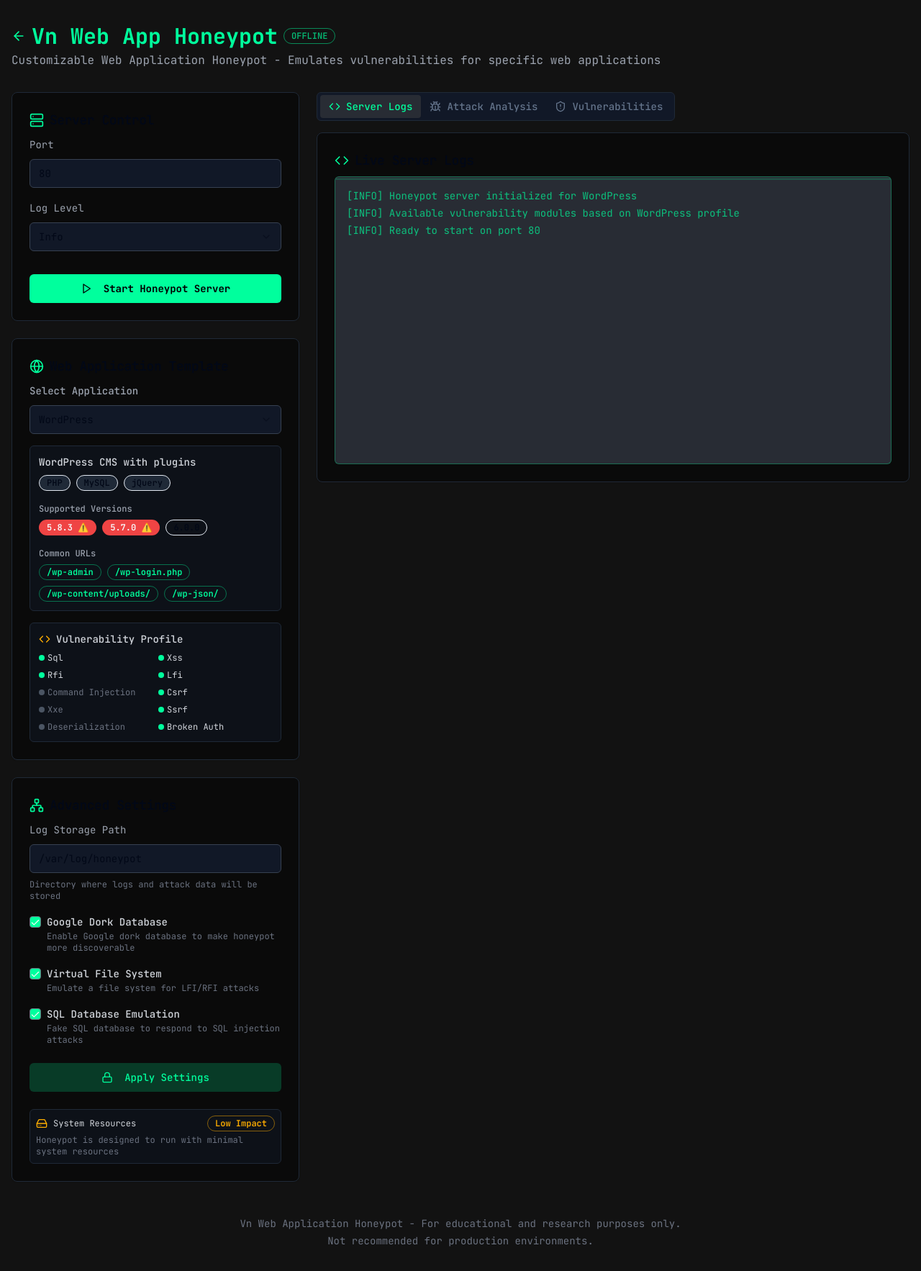
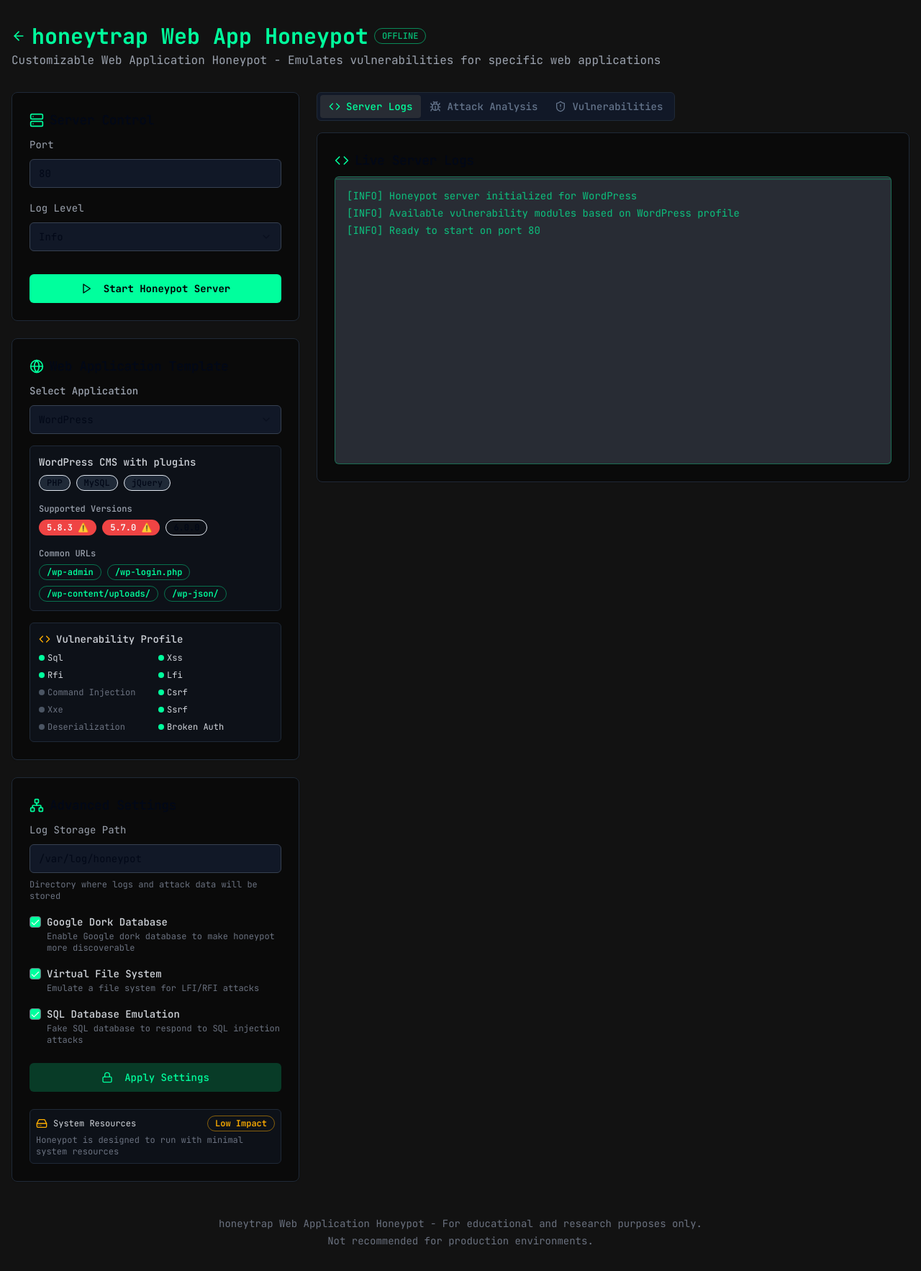
Before and after one commit to Vikram5364/honeytrap-garden, a React (Vite) app: page /server in a window 1280 px wide. Shown: the whole page at 72% size. Built offline with nearby package versions, Linux system fonts and the light colour scheme.

Commit message:
Rename app to Honeytrap
Rename all instances of "Vn" to "Honeytrap".

```diff
--- a/index.html
+++ b/index.html
@@ -4,11 +4,11 @@
   <head>
     <meta charset="UTF-8" />
     <meta name="viewport" content="width=device-width, initial-scale=1.0" />
-    <title>Vn</title>
+    <title>honeytrap</title>
     <meta name="description" content="Lovable Generated Project" />
     <meta name="author" content="Lovable" />
 
-    <meta property="og:title" content="Vn" />
+    <meta property="og:title" content="honeytrap" />
     <meta property="og:description" content="Lovable Generated Project" />
     <meta property="og:type" content="website" />
     <meta property="og:image" content="https://lovable.dev/opengraph-image-p98pqg.png" />
--- a/src/components/Dashboard.tsx
+++ b/src/components/Dashboard.tsx
@@ -19,7 +19,7 @@ export function Dashboard() {
         <div className="flex items-center justify-between">
           <div className="flex items-center gap-2">
             <ShieldAlert className="h-8 w-8 text-honeypot-glow" />
-            <h1 className="text-3xl font-bold text-honeypot-glow">Vn Dashboard</h1>
+            <h1 className="text-3xl font-bold text-honeypot-glow">honeytrap Dashboard</h1>
           </div>
           <div className="flex items-center gap-4">
             <Badge variant="outline" className="border-honeypot-glow/50 text-honeypot-glow px-3 py-1">
--- a/src/pages/HoneypotServer.tsx
+++ b/src/pages/HoneypotServer.tsx
@@ -215,7 +215,7 @@ const HoneypotServer = () => {
             <Link to="/" className="text-honeypot-glow hover:text-honeypot-glow/80">
               <ArrowLeft className="h-5 w-5" />
             </Link>
-            <h1 className="text-3xl font-bold text-honeypot-glow">Vn Web App Honeypot</h1>
+            <h1 className="text-3xl font-bold text-honeypot-glow">honeytrap Web App Honeypot</h1>
             <Badge
               variant={serverStatus === 'running' ? 'default' : 'outline'}
               className={serverStatus === 'running'
@@ -420,7 +420,7 @@ const HoneypotServer = () => {
       </div>
 
       <footer className="mt-12 text-center text-gray-500 text-sm">
-        <p>Vn Web Application Honeypot - For educational and research purposes only.</p>
+        <p>honeytrap Web Application Honeypot - For educational and research purposes only.</p>
         <p className="mt-1">Not recommended for production environments.</p>
       </footer>
     </div>
```
